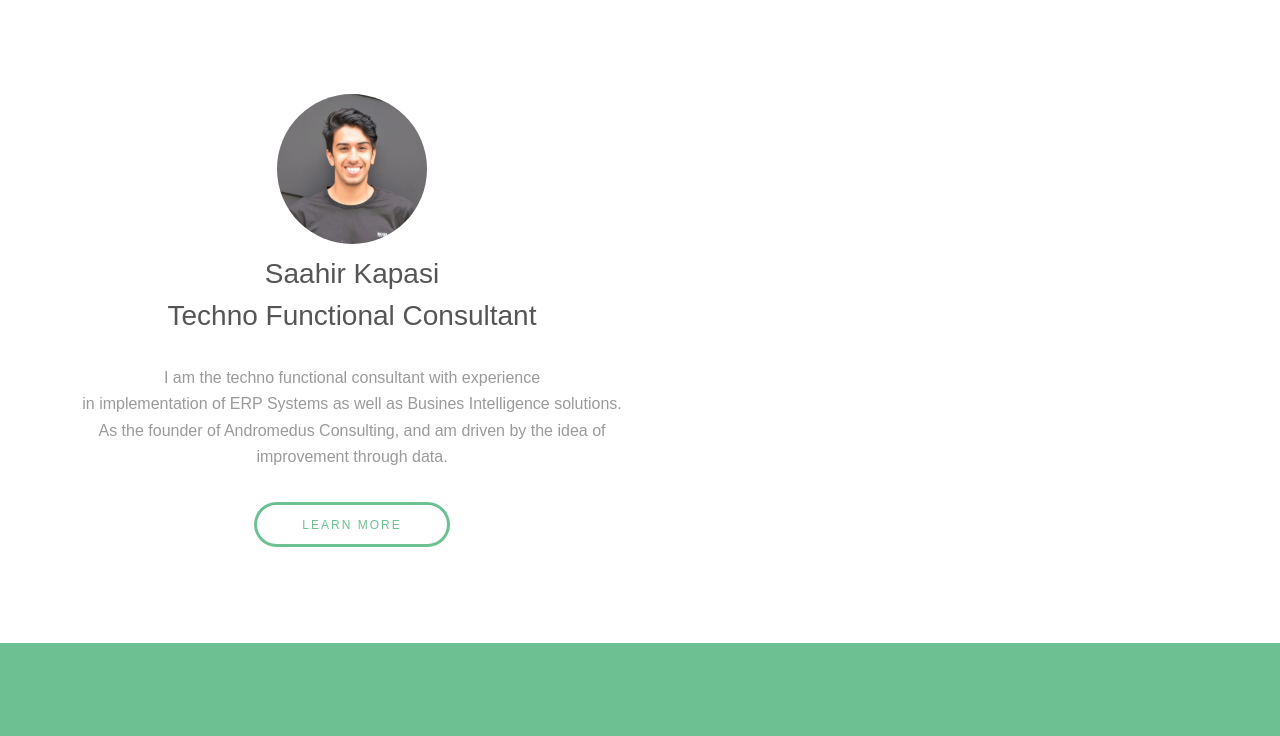
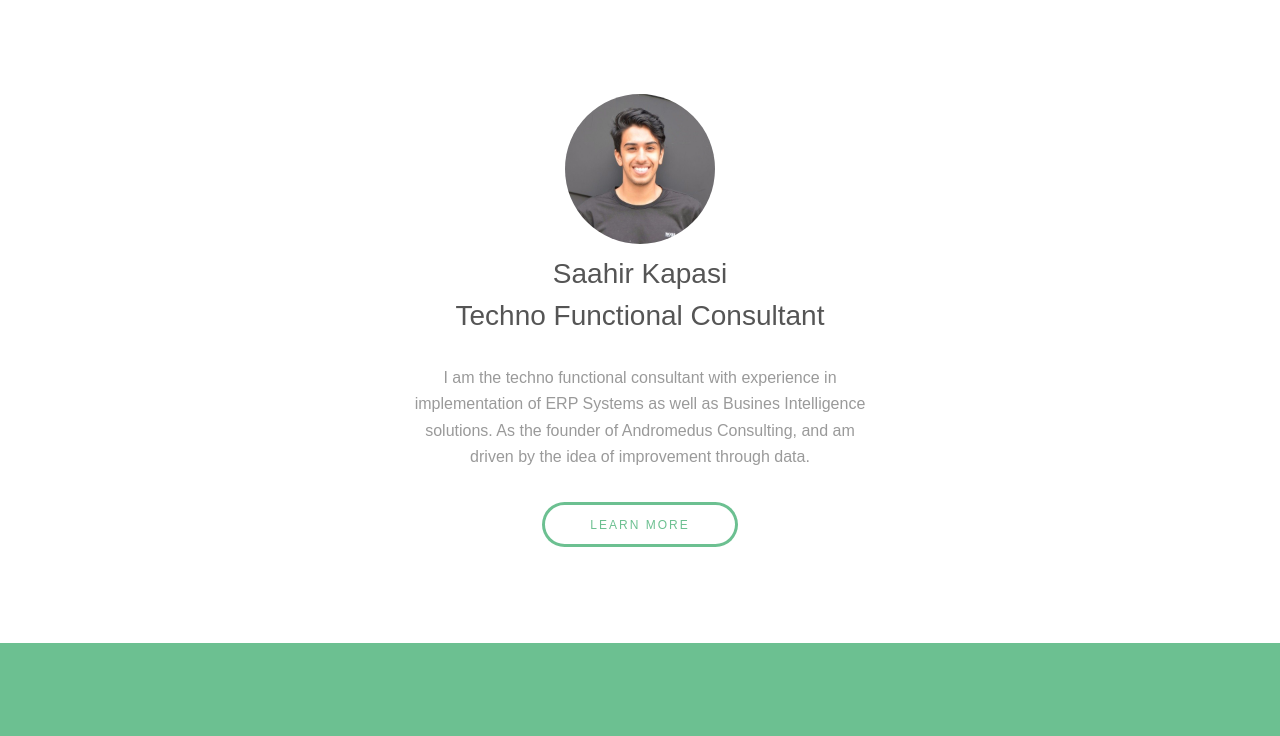
Before and after one commit to nmpereira/Andromedus.Web, a plain HTML site: page index.html in a window 1280 px wide. Shown: the part 622-1358 px from the top of the page. Drawn offline with Linux system fonts and the light colour scheme; a web font is replaced by a local one.

Commit message:
Update index.html

```diff
--- a/assets/css/main.css
+++ b/assets/css/main.css
@@ -1896,15 +1896,19 @@
 	}
 
 		.flex.flex-2 {
-			-moz-justify-content: space-between;
-			-webkit-justify-content: space-between;
-			-ms-justify-content: space-between;
-			justify-content: space-between;
+			-moz-justify-content: space-around;
+			-webkit-justify-content: space-around;
+			-ms-justify-content: space-around;
+			justify-content: center ;
+			flex-wrap: wrap;
 		}
 
 			.flex.flex-2 article {
-				width: 50%;
-			}
+				width: 40%;
+
+			}
+
+
 
 		@media screen and (max-width: 980px) {
 
--- a/index.html
+++ b/index.html
@@ -72,29 +72,20 @@
 				<div class="inner">
 					<div class="flex flex-2">
 						<article>
+							<div class="article-border">
 							<div class="image round">
 								<img src="images/Saahir.jfif" alt="Saahir Kapasi" style="width:150px;height:150px;"/>
 							</div>
 							<header>
 								<h3>Saahir Kapasi<br /> Techno Functional Consultant </h3>
 							</header>
-							<p>I am the techno functional consultant with experience<br> in implementation of ERP Systems as well as Busines Intelligence solutions.<br> As the founder of Andromedus Consulting, and am driven by the idea of<br> improvement through data.</p>
+							<p>I am the techno functional consultant with experience in implementation of ERP Systems as well as Busines Intelligence solutions. As the founder of Andromedus Consulting, and am driven by the idea of improvement through data.</p>
 							<footer>
 								<a href="https://www.linkedin.com/in/saahirk/" class="button">Learn More</a>
 							</footer>
 						</article>
-						<!-- <article> -->
-							<!-- <div class="image round"> -->
-								<!-- <img src="images/pic02.jpg" alt="Pic 02" /> -->
-							<!-- </div> -->
-							<!-- <header> -->
-								<!-- <h3>Sed feugiat<br /> tempus adipicsing</h3> -->
-							<!-- </header> -->
-							<!-- <p>Pellentesque fermentum dolor. Aliquam quam lectus<br />facilisis auctor, ultrices ut, elementum vulputate, nunc<br /> blandit ellenste egestagus commodo.</p><br /> -->
-							<!-- <footer> -->
-								<!-- <a href="#" class="button">Learn More</a> -->
-							<!-- </footer> -->
-						<!-- </article> -->
+
+						</div>
 					</div>
 				</div>
 			</section>
@@ -125,7 +116,7 @@
 					</form>
 
 					<div class="copyright">
-						&copy; Untitled. Design: <a href="https://templated.co">TEMPLATED</a>. Images: <a href="https://unsplash.com">Unsplash</a>.
+						&copy; Design: <a href="https://templated.co">TEMPLATED</a>. Images: <a href="https://unsplash.com">Unsplash</a>.
 					</div>
 
 				</div>
```
